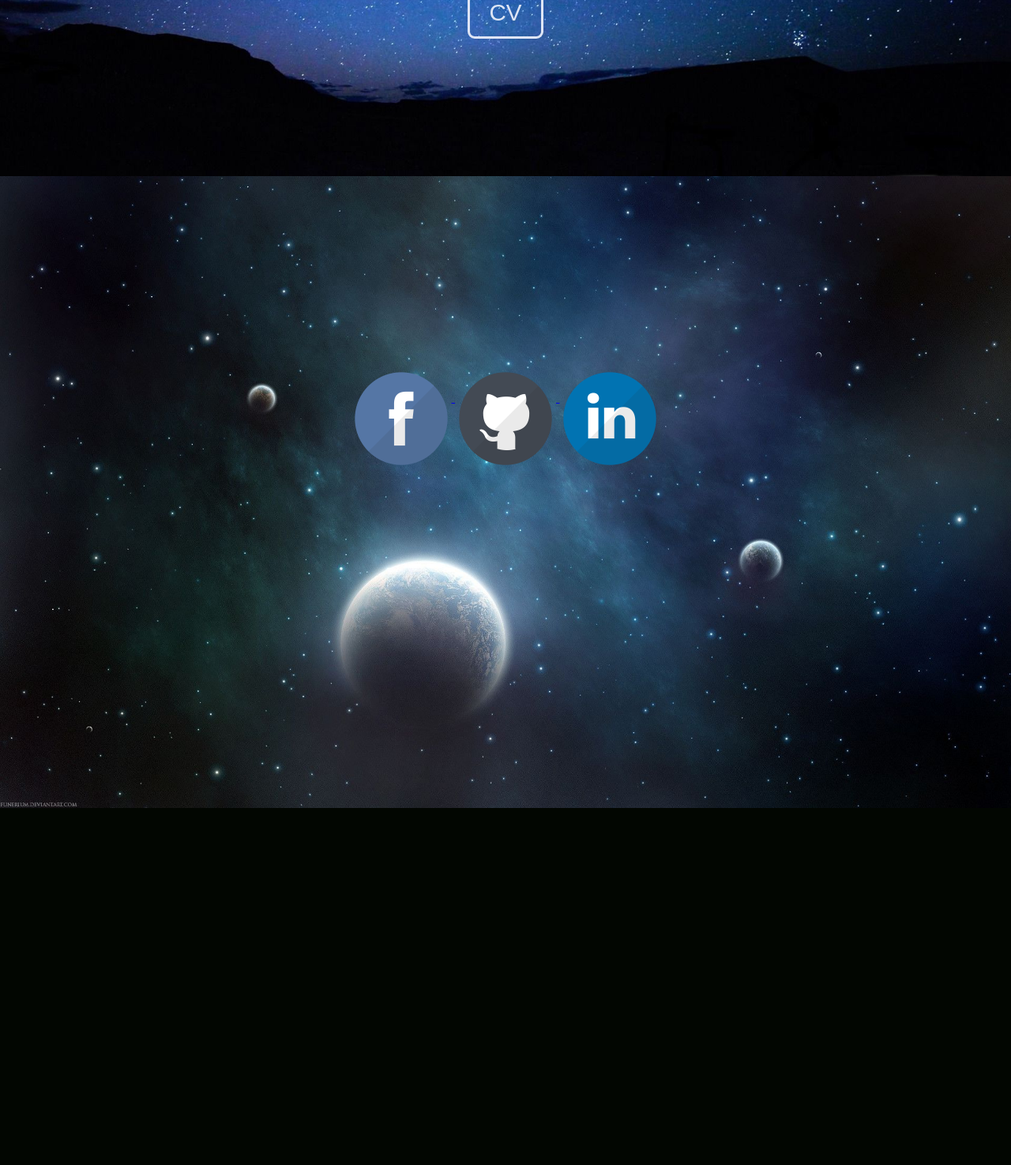
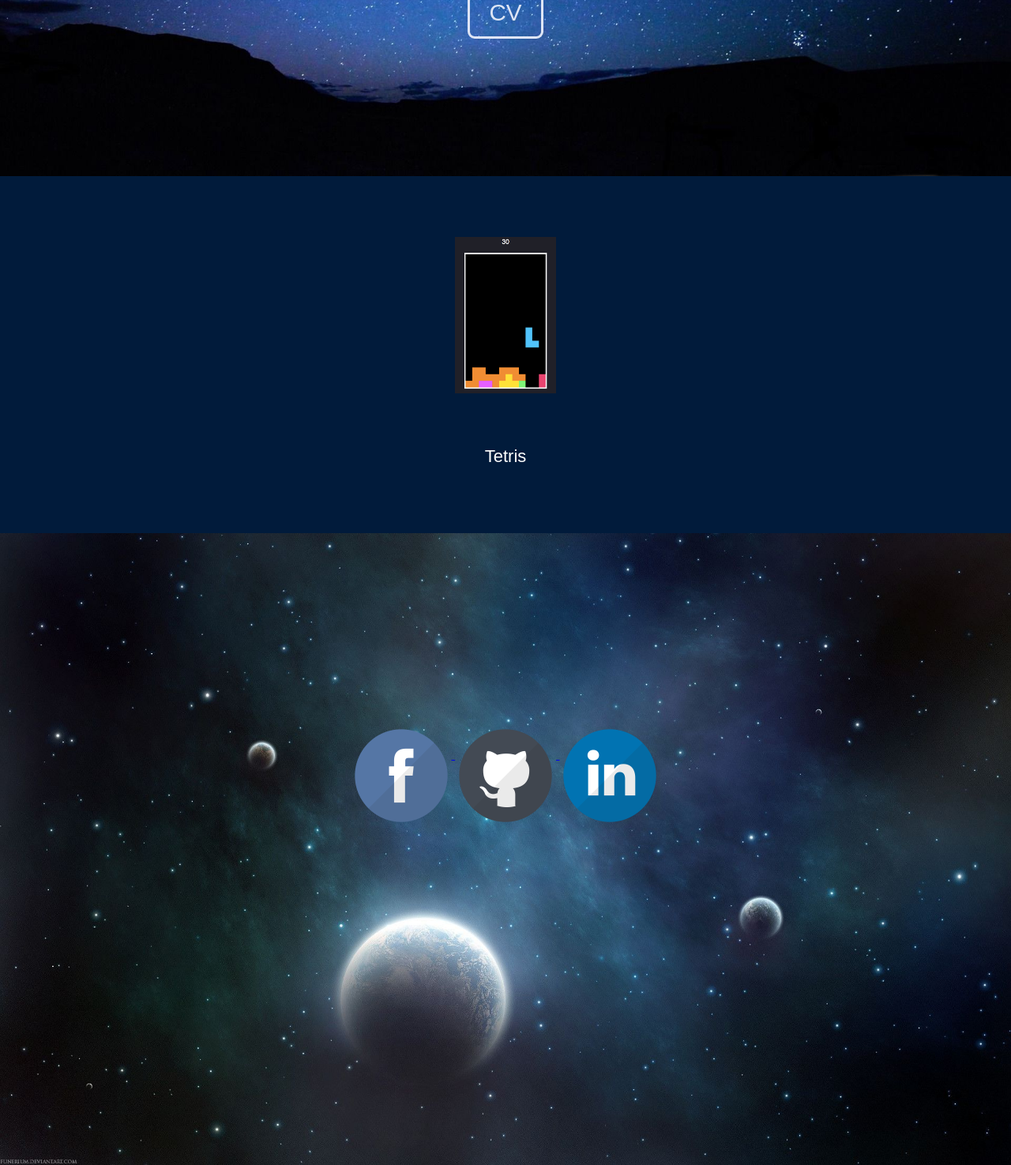
Before and after one commit to matthewsmkim1/matthewsmkim1.github.io, a PHP site: page /index.html in a window 1280 px wide. Shown: the part 577-2052 px from the top of the page at 79% size. Before the commit the page ends 1600 px from the top, so only its background shows below. Run offline with PHP 8.4, Linux system fonts and the light colour scheme; some libraries are stand-ins or nearby versions.

Commit message:
added tetris

```diff
--- a/css/main.css
+++ b/css/main.css
@@ -23,8 +23,10 @@ textarea {
 }
 
 .todo {
+   padding-right: 10%;
+   padding-left: 10%;
    padding-top: 4%;
-   max-width: 25%;
+   max-width: 10%;
    height: auto;
 
 }
--- a/index.html
+++ b/index.html
@@ -48,12 +48,35 @@
 		        	</div>
 	        	</div>
 		    </section>
-
+</div>
           <div id="skrollr-body">
 
 
 
+             <section id="slide-2">
+                <div class="bcg" data-0="background-color:rgb(1,27,59);" data-top="background-color:(0,5,11);" data-anchor-target="#slide-2" >
 
+                   <!-- changes from blue to Black to blue-->
+               <!--<div class="bcg" data-bottom-top="background-color:rgb(1,27,59);" data--20p-top="background-color:rgb(0,0,0);" data--70p-top="background-color:rgb(1,27,59);" data-anchor-target="#slide-2" >-->
+
+   			    	<div class="hsContainer">
+   				    	<div id="proj">
+                        <!--
+                        <a href = "../../Documents/toDoListApp/indexApp.html">
+                           <img src = "pics/todolistpic.png" class="todo"/>
+
+                        </a>-->
+                        <a href = "../../Documents/TetrisApp/index.html">
+                           <img src = "pics/tetris.png" class="todo"/>
+                        </a>
+                        <p id = "centerT" >
+                           Tetris
+                        </p>
+                     </div>
+
+   		        	</div>
+   		    	</div>
+            </div>
 
 
 
@@ -115,6 +138,7 @@
 
 <!--
             <div id = "proj">
+
                 <a href = "toDoListApp/indexApp.html">
                     <img src = "pics/todolistpic.png" class = "todo"/>
 
```
Also changed, not shown: pics/tetris.png (added).
